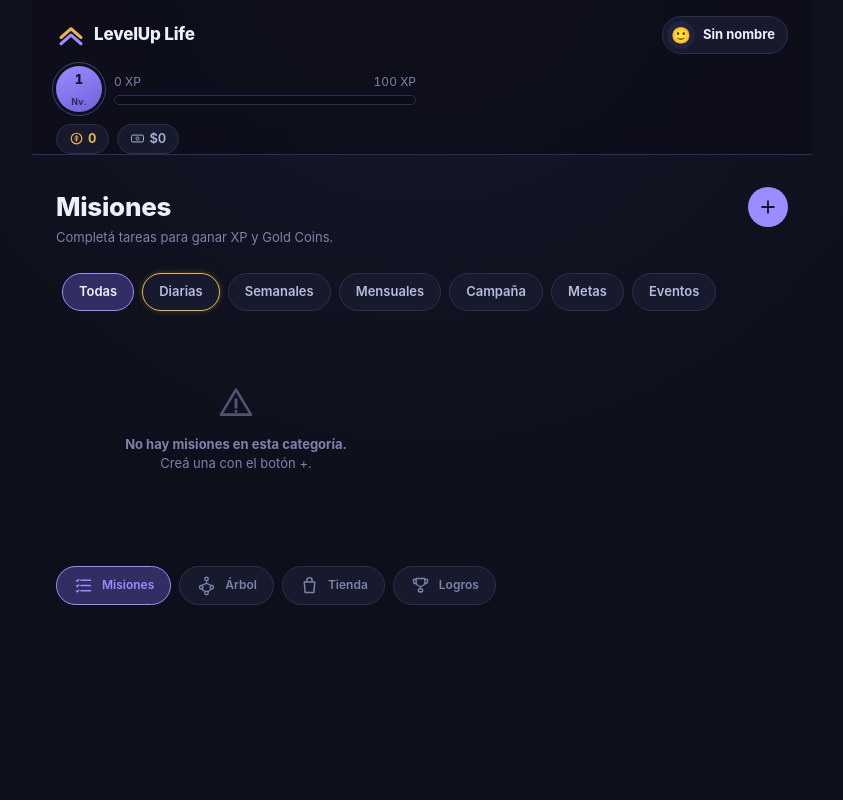
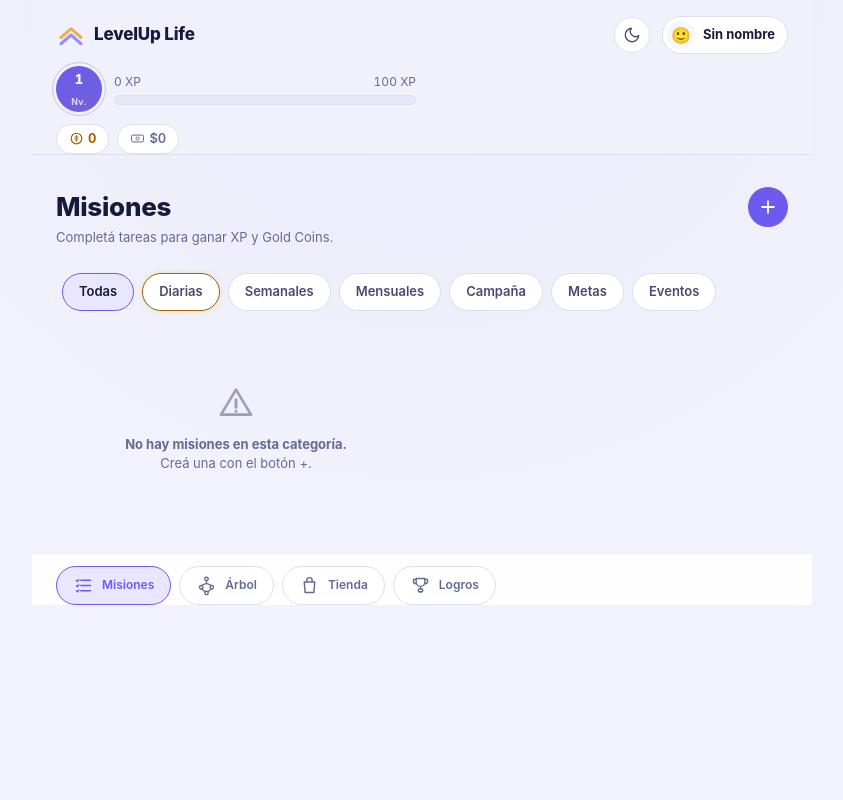
Before and after one commit to valeborrajok/levelup-life-2, a Flask app: page / in a window 1280 px wide. Shown: the whole page, without its empty margins (218-1061 px from the left). Run offline with Flask 3, Linux system fonts and the light colour scheme; data comes from the database, SQL or seed files in the repository; data that the repository does not hold is empty.

Commit message:
feat: Fase 3 - Modo Claro y parche de accesibilidad

```diff
--- a/static/css/style.css
+++ b/static/css/style.css
@@ -1593,3 +1593,71 @@ svg {
 }
 .node-stop--before::before { left: -2px; }
 .node-stop--after::after { right: -2px; }
+
+/* ======================================================================
+   Modo claro — se activa con la clase .light-theme en <html>
+   ====================================================================== */
+:root.light-theme {
+  color-scheme: light;
+
+  /* Superficies */
+  --bg-void: #f1f2fb;
+  --bg-panel: #ffffff;
+  --bg-panel-raised: #f6f7fe;
+  --bg-sunken: #e6e8f5;
+
+  /* Bordes */
+  --border-arcane: #dcdff0;
+  --border-arcane-strong: #c3c8e6;
+
+  /* Acentos: mismos tonos, un escalón más profundos para leerse como texto sobre blanco */
+  --accent-arcane: #6d5bef;
+  --accent-arcane-dim: #e9e6ff;
+  --accent-gold: #a06200;
+  --accent-gold-dim: #f7ecd2;
+  --accent-jade: #0a7d5e;
+  --accent-jade-dim: #d5f2e8;
+  --accent-ember: #d23a52;
+  --accent-ember-dim: #fdecef;
+  --accent-silver: #646a93;
+
+  /* Texto */
+  --text-primary: #171a3a;
+  --text-secondary: #454a75;
+  --text-muted: #646a93;
+  --text-on-accent: #ffffff;
+}
+
+/* Colores que estaban fijos (fuera de las variables) */
+:root.light-theme .topbar { background: rgba(241, 242, 251, 0.86); }
+:root.light-theme .nav-tabs { background: rgba(255, 255, 255, 0.92); }
+:root.light-theme .modal-overlay { background: rgba(23, 26, 58, 0.4); }
+:root.light-theme .toast { box-shadow: 0 12px 28px rgba(23, 26, 58, 0.18); }
+:root.light-theme .btn--primary:hover:not(:disabled) { background: #5a48d8; }
+:root.light-theme .btn--gold:hover:not(:disabled) { background: #8a5400; }
+
+/* --- Botón de tema (sol/luna) --- */
+.theme-toggle {
+  margin-left: auto; /* lo pega a la derecha, junto al chip de perfil */
+  width: 36px;
+  height: 36px;
+  border: 1px solid var(--border-arcane);
+  border-radius: var(--radius-pill);
+  background: var(--bg-panel);
+}
+.theme-toggle svg { width: 18px; height: 18px; }
+.theme-toggle__moon { display: none; }
+:root.light-theme .theme-toggle__sun { display: none; }
+:root.light-theme .theme-toggle__moon { display: block; }
+
+
+:root.light-theme body::before {
+  content: "";
+  position: fixed;
+  top: 0;
+  left: 0;
+  right: 0;
+  height: env(safe-area-inset-top, 0px);
+  background: #0d0f1a;
+  z-index: var(--z-toast);
+}
--- a/static/js/app.js
+++ b/static/js/app.js
@@ -1777,6 +1777,31 @@ function registerServiceWorker() {
 }
 
 /* ======================================================================
+   Tema claro/oscuro — la clase inicial la pone el <script> del <head> (sin FOUC);
+   acá solo se maneja el botón y se persiste la elección.
+   ====================================================================== */
+const THEME_KEY = "levelup-theme";
+const THEME_COLORS = { dark: "#0d0f1a", light: "#f1f2fb" };
+
+function applyTheme(theme) {
+  const isLight = theme === "light";
+  document.documentElement.classList.toggle("light-theme", isLight);
+  document.querySelector('meta[name="theme-color"]')?.setAttribute("content", THEME_COLORS[theme]);
+  const btn = $("#btn-theme");
+  btn.setAttribute("aria-pressed", String(isLight));
+  btn.setAttribute("aria-label", isLight ? "Cambiar a modo oscuro" : "Cambiar a modo claro");
+}
+
+$("#btn-theme").addEventListener("click", () => {
+  const next = document.documentElement.classList.contains("light-theme") ? "dark" : "light";
+  applyTheme(next);
+  try { localStorage.setItem(THEME_KEY, next); } catch (e) {}
+});
+
+// Sincroniza botón y <meta theme-color> con la clase que ya puso el script del <head>
+applyTheme(document.documentElement.classList.contains("light-theme") ? "light" : "dark");
+
+/* ======================================================================
    Arranque
    ====================================================================== */
 async function init() {
--- a/static/js/sw.js
+++ b/static/js/sw.js
@@ -8,7 +8,7 @@
  * Se sirve desde la raíz (/sw.js, ver la ruta dedicada en app.py) para que
  * su alcance ("scope") cubra toda la app y no solo /static/.
  */
-const CACHE_NAME = "levelup-life-shell-v5";
+const CACHE_NAME = "levelup-life-shell-v6";
 const SHELL_URLS = [
   "/",
   "/static/css/style.css",
--- a/templates/index.html
+++ b/templates/index.html
@@ -8,6 +8,22 @@
 
   <!-- PWA / "Agregar a inicio" -->
   <meta name="theme-color" content="#0d0f1a" />
+    <!-- Tema: se aplica ANTES del primer render para evitar el flash (FOUC) -->
+  <script>
+    (function () {
+      try {
+        var saved = localStorage.getItem("levelup-theme"); // "light" | "dark" | null
+        var light = saved
+          ? saved === "light"
+          : window.matchMedia("(prefers-color-scheme: light)").matches;
+        if (light) {
+          document.documentElement.classList.add("light-theme");
+          var m = document.querySelector('meta[name="theme-color"]');
+          if (m) m.setAttribute("content", "#f1f2fb");
+        }
+      } catch (e) {}
+    })();
+  </script>
   <meta name="mobile-web-app-capable" content="yes" />
   <meta name="apple-mobile-web-app-capable" content="yes" />
   <meta name="apple-mobile-web-app-status-bar-style" content="black-translucent" />
@@ -88,6 +104,13 @@
       <path d="M7 5H4v2a3 3 0 0 0 3 3M17 5h3v2a3 3 0 0 1-3 3" fill="none" stroke="currentColor" stroke-width="1.6" stroke-linecap="round"/>
       <path d="M12 13v3M10 19.5h4M10.5 16h3a1 1 0 0 1 1 1v1a1 1 0 0 1-1 1h-3a1 1 0 0 1-1-1v-1a1 1 0 0 1 1-1z" fill="none" stroke="currentColor" stroke-width="1.6" stroke-linejoin="round"/>
     </symbol>
+    <symbol id="icon-sun" viewBox="0 0 24 24">
+      <circle cx="12" cy="12" r="4" fill="none" stroke="currentColor" stroke-width="1.8"/>
+      <path d="M12 2v2M12 20v2M2 12h2M20 12h2M4.9 4.9l1.4 1.4M17.7 17.7l1.4 1.4M4.9 19.1l1.4-1.4M17.7 6.3l1.4-1.4" fill="none" stroke="currentColor" stroke-width="1.8" stroke-linecap="round"/>
+    </symbol>
+    <symbol id="icon-moon" viewBox="0 0 24 24">
+      <path d="M21 12.79A9 9 0 1 1 11.21 3 7 7 0 0 0 21 12.79z" fill="none" stroke="currentColor" stroke-width="1.8" stroke-linejoin="round"/>
+    </symbol>
   </svg>
 
   <div class="app-shell">
@@ -97,6 +120,10 @@
           <svg class="brand__mark" aria-hidden="true"><use href="#icon-brand"></use></svg>
           <span class="brand__name">LevelUp Life</span>
         </div>
+        <button class="icon-btn theme-toggle" id="btn-theme" type="button" aria-label="Cambiar a modo claro" aria-pressed="false">
+          <svg class="theme-toggle__sun" aria-hidden="true"><use href="#icon-sun"></use></svg>
+          <svg class="theme-toggle__moon" aria-hidden="true"><use href="#icon-moon"></use></svg>
+        </button>
         <button class="profile-chip" id="btn-edit-profile" type="button" aria-label="Editar perfil">
           <span class="profile-chip__avatar" id="profile-avatar">🙂</span>
           <span class="profile-chip__name" id="profile-name">Sin nombre</span>
```
